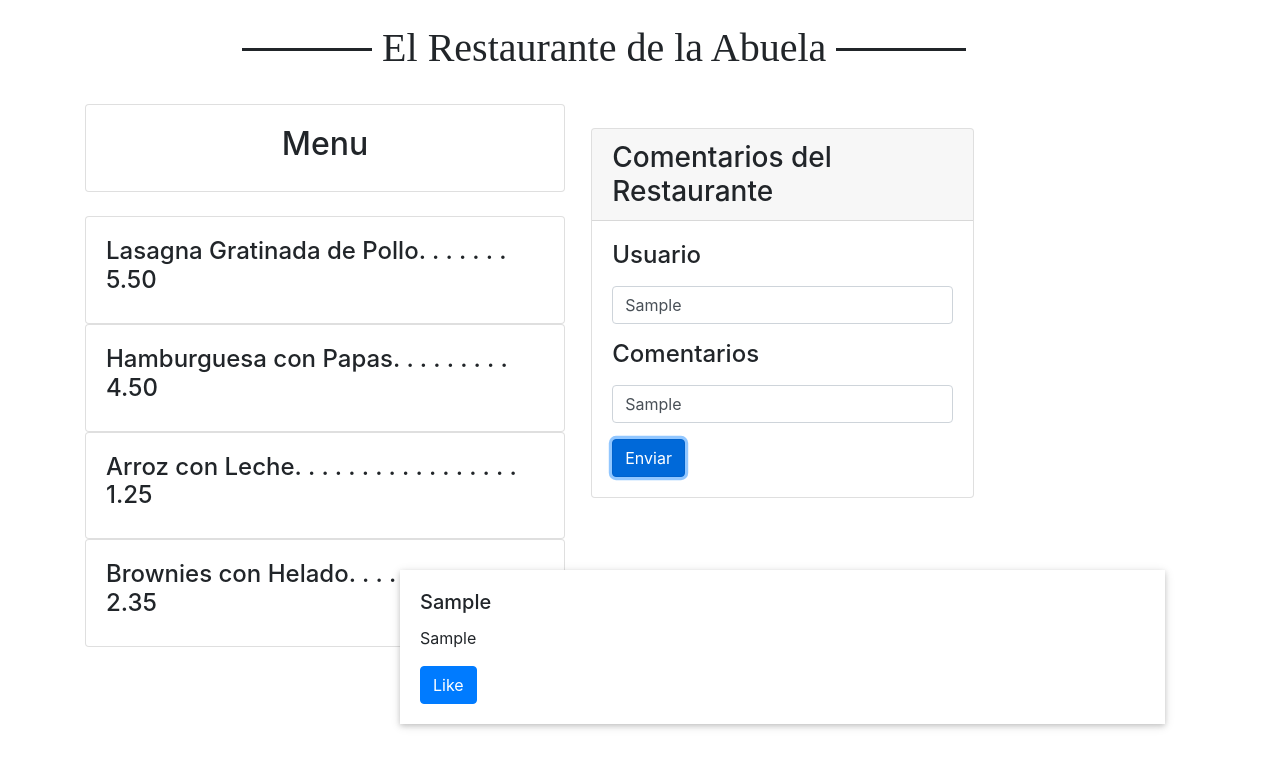
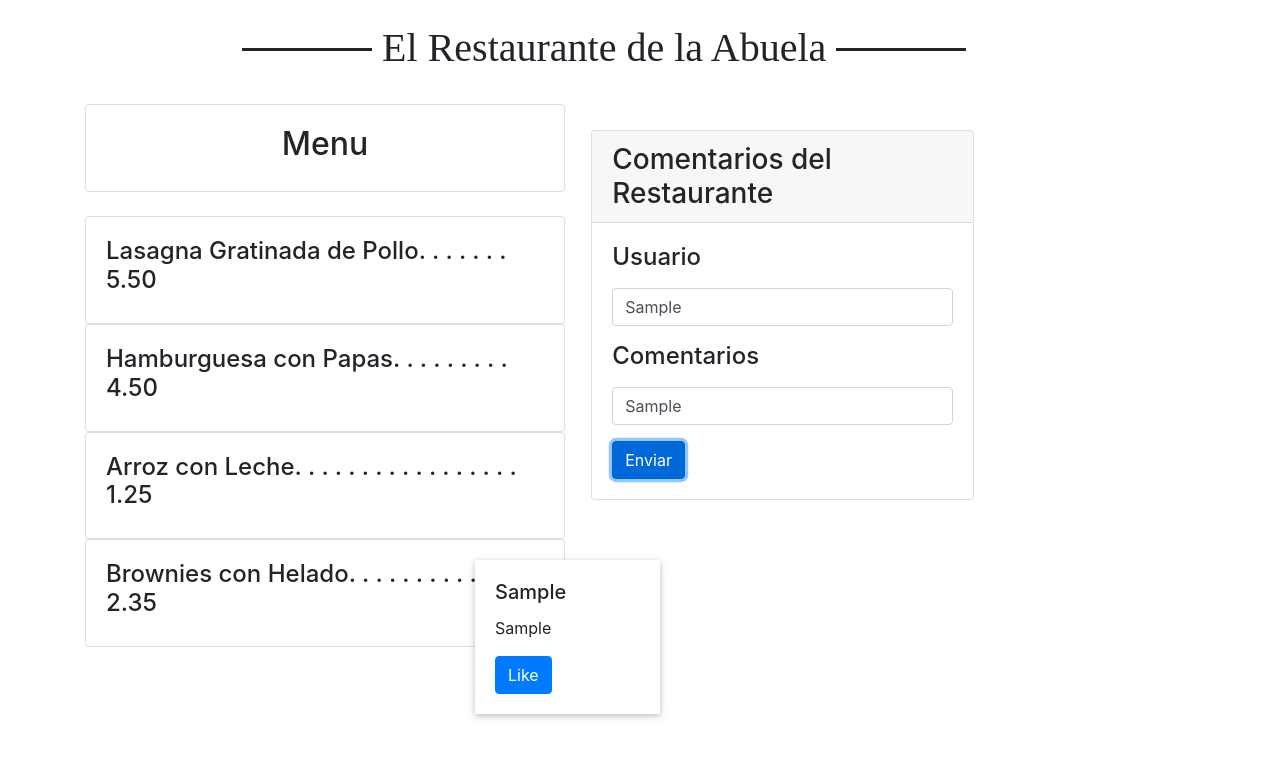
Before and after one commit to MDelgado20/angular-basico-RestPieLulu, an Angular app in the folder AppRestaurante/: page / in a window 1280 px wide. Both pictures are taken after typing "Sample", "Sample" into the empty fields and a click on the button "Enviar". Shown: the top 768 px of the page. Built offline with nearby package versions, Linux system fonts and the light colour scheme.

Commit message:
Modificaciones de diseño

```diff
--- a/AppRestaurante/src/app/app.component.html
+++ b/AppRestaurante/src/app/app.component.html
@@ -22,9 +22,7 @@
             <app-menu-rest-pie-lulu></app-menu-rest-pie-lulu>
         </div>
 
-        <div class="col-md-9">
-            <br>
-            <br>
+        <div class="col-md-9 box">
             <app-lista-comentarios></app-lista-comentarios>
         </div>
 
--- a/AppRestaurante/src/app/comentarios-rest/comentarios-rest.component.html
+++ b/AppRestaurante/src/app/comentarios-rest/comentarios-rest.component.html
@@ -1,4 +1,5 @@
-<div class="col">
+
+<div class="col inner">
     <div class="row">
 
 
--- a/AppRestaurante/src/app/comentarios-rest/comentarios-rest.component.ts
+++ b/AppRestaurante/src/app/comentarios-rest/comentarios-rest.component.ts
@@ -10,7 +10,7 @@ import { ComentariosRest } from '../models/comentarios-rest.models';
 export class ComentariosRestComponent implements OnInit {
 
   @Input() Comentarios: ComentariosRest;
-  @HostBinding('attr.class') cssClass = 'col-md';
+  @HostBinding('attr.class') cssClass = 'col-md-4';
 
   constructor() { }
 
--- a/AppRestaurante/src/app/lista-comentarios/lista-comentarios.component.html
+++ b/AppRestaurante/src/app/lista-comentarios/lista-comentarios.component.html
@@ -29,11 +29,7 @@
         </div>
 
 
-        <br>
-        <br>
-        <br>
-
-        <div class="row row-flex">
+        <div class="row row-flex inner">
         <app-comentarios-rest *ngFor="let comm of Comentarios" [Comentarios] = "comm"></app-comentarios-rest>
         </div>
 
--- a/AppRestaurante/src/index.html
+++ b/AppRestaurante/src/index.html
@@ -4,7 +4,7 @@
   <meta charset="utf-8">
   <title>AppRestaurante</title>
   <base href="/">
-  <meta name="viewport" content="width=device-width, initial-scale=1">
+  <meta name="viewport" content="width=device-width, initial-scale=1" />
   <link rel="icon" type="image/x-icon" href="favicon.ico">
 </head>
 <body>
--- a/AppRestaurante/src/styles.css
+++ b/AppRestaurante/src/styles.css
@@ -2,6 +2,20 @@
 @import '~bootstrap/dist/css//bootstrap.css';
 @import url('https://fonts.googleapis.com/css?family=Raleway:400,400i,500,500i,600,600i,700,700i,800,800i,900,900i|Roboto+Condensed:400,400i,700,700i');
 
+body{
+    margin: 0;
+    padding: 0;
+}
+
+.box{
+    margin-top: 50px;
+}
+
+.inner{
+ margin: 30px;
+ margin-bottom: 10px;
+
+}
 
 h1{
     display:inline-block;
```
